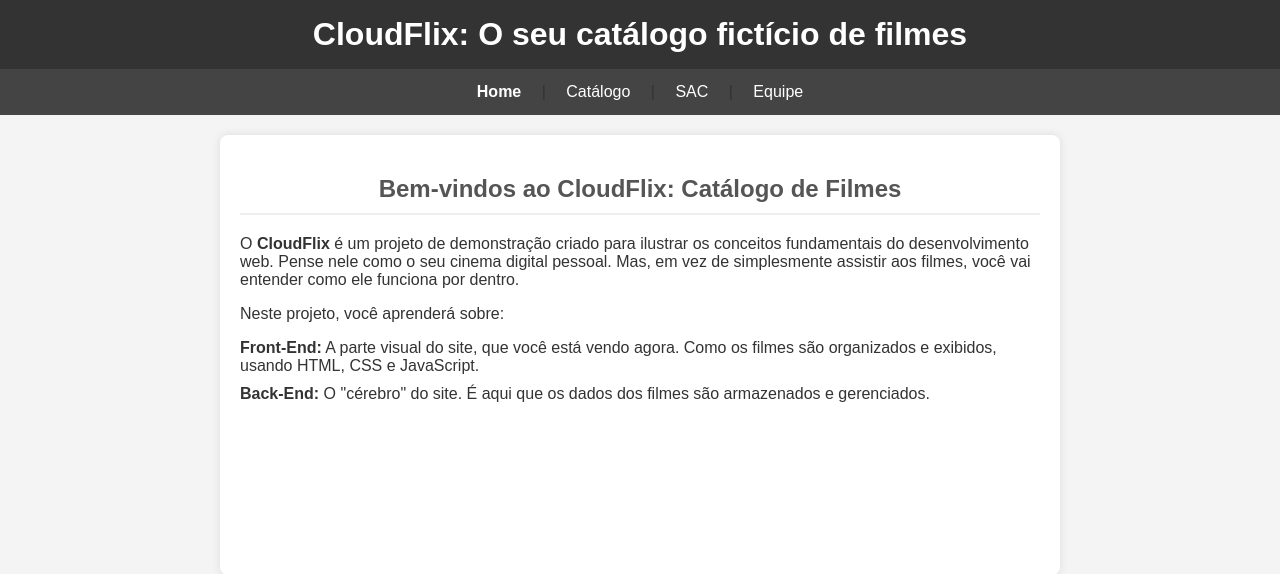
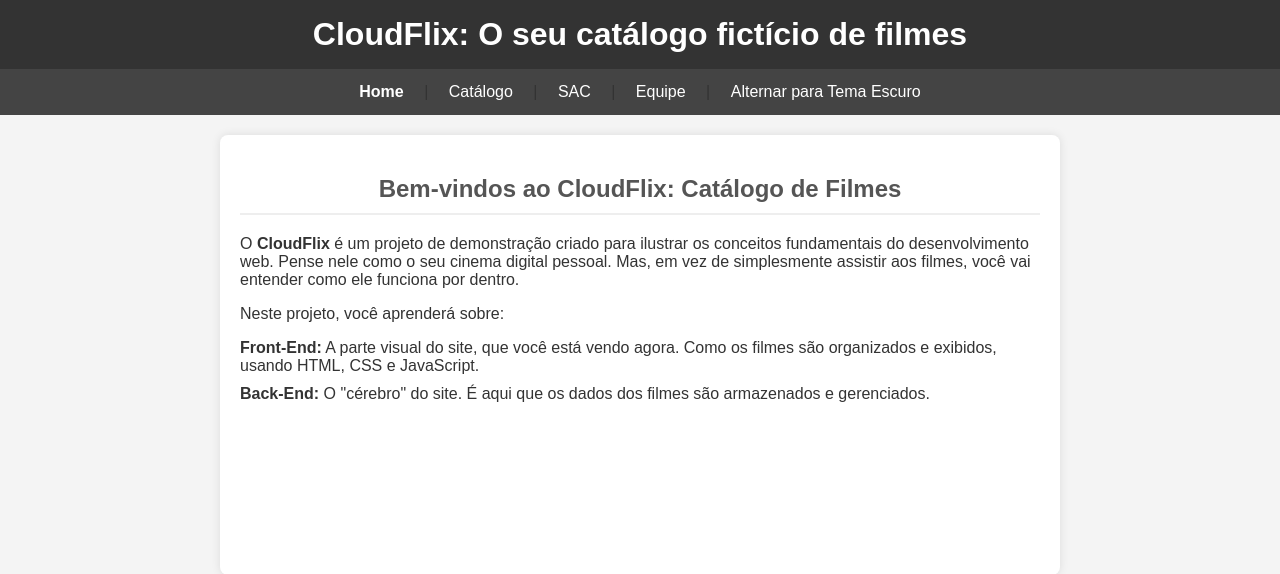
Before and after one commit to Mateus9721/projeto-academico, a PHP site: page / in a window 1280 px wide. Shown: the top 574 px of the page. Run offline with PHP 8.4, Linux system fonts and the light colour scheme.

Commit message:
commit scripts

```diff
--- a/catalogo.html
+++ b/catalogo.html
@@ -16,7 +16,8 @@
         <a href="index.html">Home</a> |
         <b>Catálogo</b> |
         <a href="sac.html">SAC</a> |
-        <a href="equipe.html">Equipe </a>
+        <a href="equipe.html">Equipe </a> |
+        <a id="alternaTema" href="#">Alternar para Tema Escuro</a>
     </nav>
     <main>
         <h2>Catálago de filmes</h2>
@@ -45,6 +46,7 @@
         </p>
     </footer>
     <script src="js/catalogo.js"></script>
+    <script src="js/tema.js"></script>
 </body>
 
 </html>
--- a/css/style.css
+++ b/css/style.css
@@ -134,3 +134,18 @@ thead {
 td img {
     border-radius: 5px;
 }
+
+.tema-escuro {
+    background-color: #121212 !important;
+    color: #f0f0f0;
+}
+
+.tema-escuro header, .tema-escuro footer {
+    background-color: #000;
+}
+
+.tema-escuro main {
+    background-color: #2c2c2c;
+    color: #f0f0f0;
+    box-shadow: 0 0 15px rgba(255, 255, 255, 0.2);
+}
--- a/equipe.html
+++ b/equipe.html
@@ -14,7 +14,8 @@
          <a href="index.html">Home</a> |
          <a href="catalogo.html">Catálogo</a> |
          <a href="sac.html">SAC</a> |
-         <b>Equipe</b>
+         <b>Equipe</b> |
+         <a id="alternaTema" href="#">Alternar para Tema Escuro</a>
     </nav>
     <main>
         <h2>Equipe de desenvolvimento</h2>
@@ -41,5 +42,6 @@
             Este projeto é uma ferramenta educacional e não comercial. As informações e imagens de filmes são utilizadas para fins de demonstração, aprendizado e ilustração de conceitos de desenvolvimento web.
         </p>
     </footer>
+    <script src="js/tema.js"></script>
 </body>
 </html>
--- a/index.html
+++ b/index.html
@@ -14,7 +14,8 @@
          <b>Home</b> |
          <a href="catalogo.html">Catálogo</a> |
          <a href="sac.html">SAC</a> |
-         <a href="equipe.html">Equipe</a>
+         <a href="equipe.html">Equipe</a> |
+         <a id="alternaTema" href="#">Alternar para Tema Escuro</a>
     </nav>
     <main>
         <h2>Bem-vindos ao CloudFlix: Catálogo de Filmes</h2>
@@ -44,5 +45,6 @@
             Este projeto é uma ferramenta educacional e não comercial. As informações e imagens de filmes são utilizadas para fins de demonstração, aprendizado e ilustração de conceitos de desenvolvimento web.
         </p>
     </footer>
+    <script src="js/tema.js"></script>
 </body>
 </html>
--- /dev/null
+++ b/js/tema.js
@@ -0,0 +1,35 @@
+document.addEventListener('DOMContentLoaded', function () {
+    const body = document.body;
+    const btnAlternarTema = document.getElementById('alternaTema');
+    function carregarTema() {
+
+        const temaSalvo = localStorage.getItem('preferenciaTema') || 'light';
+        if (temaSalvo === 'dark') {
+            body.classList.add('tema-escuro');
+            if (btnAlternarTema) {
+                btnAlternarTema.textContent = 'Alternar para Tema Claro';
+            }
+        } else {
+            body.classList.remove('tema-escuro');
+            if (btnAlternarTema) {
+                btnAlternarTema.textContent = 'Alternar para Tema Escuro';
+            }
+        }
+    }
+    function alternarESalvarTema() {
+        body.classList.toggle('tema-escuro');
+        let novoTema;
+        if (body.classList.contains('tema-escuro')) {
+            novoTema = 'dark';
+            btnAlternarTema.textContent = 'Alternar para Tema Claro';
+        } else {
+            novoTema = 'light';
+            btnAlternarTema.textContent = 'Alternar para Tema Escuro';
+        }
+        localStorage.setItem('preferenciaTema', novoTema);
+    }
+    carregarTema();
+    if (btnAlternarTema) {
+        btnAlternarTema.addEventListener('click', alternarESalvarTema);
+    }
+});
--- a/sac.html
+++ b/sac.html
@@ -14,7 +14,8 @@
          <a href="index.html">Home</a> |
          <a href="catalogo.html">Catálogo</a> |
          <b>SAC</b> |
-         <a href="equipe.html">Equipe</a>
+         <a href="equipe.html">Equipe</a> |
+         <a id="alternaTema" href="#">Alternar para Tema Escuro</a>
     </nav>
     <main>
         <h2>Serviço de Atendimento ao Cliente</h2>
@@ -41,5 +42,6 @@
             Este projeto é uma ferramenta educacional e não comercial. As informações e imagens de filmes são utilizadas para fins de demonstração, aprendizado e ilustração de conceitos de desenvolvimento web.
         </p>
     </footer>
+    <script src="js/tema.js"></script>
 </body>
 </html>
```
